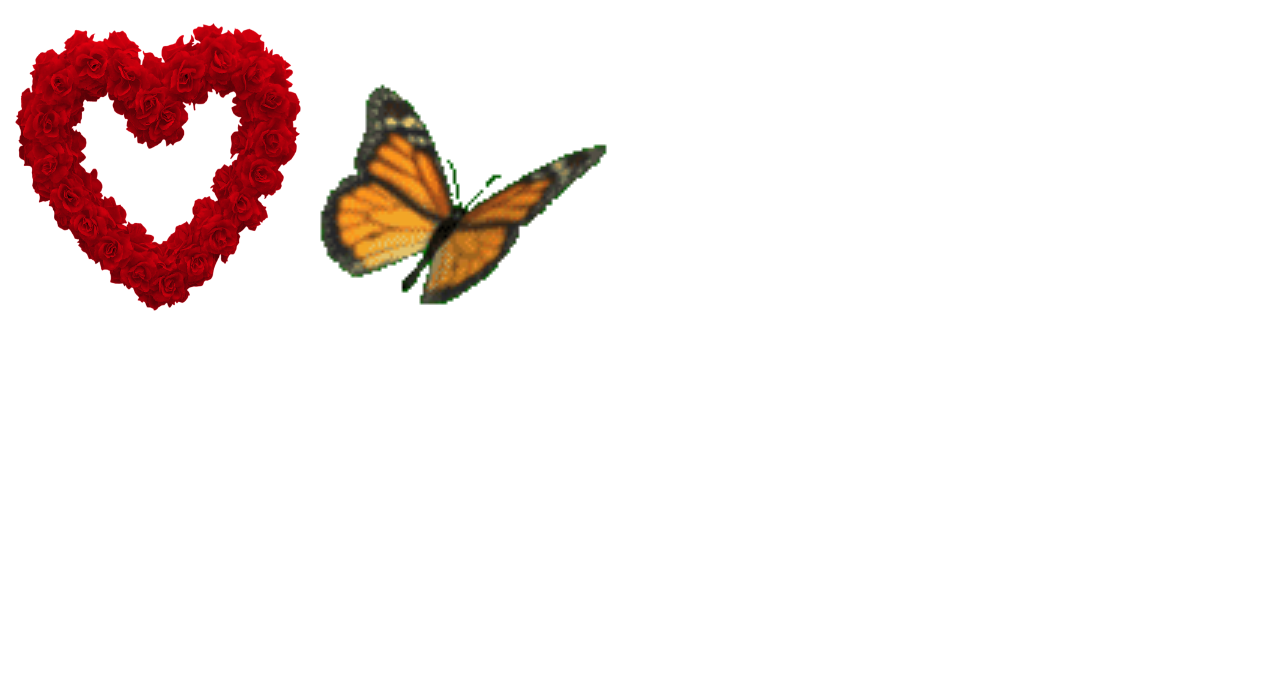
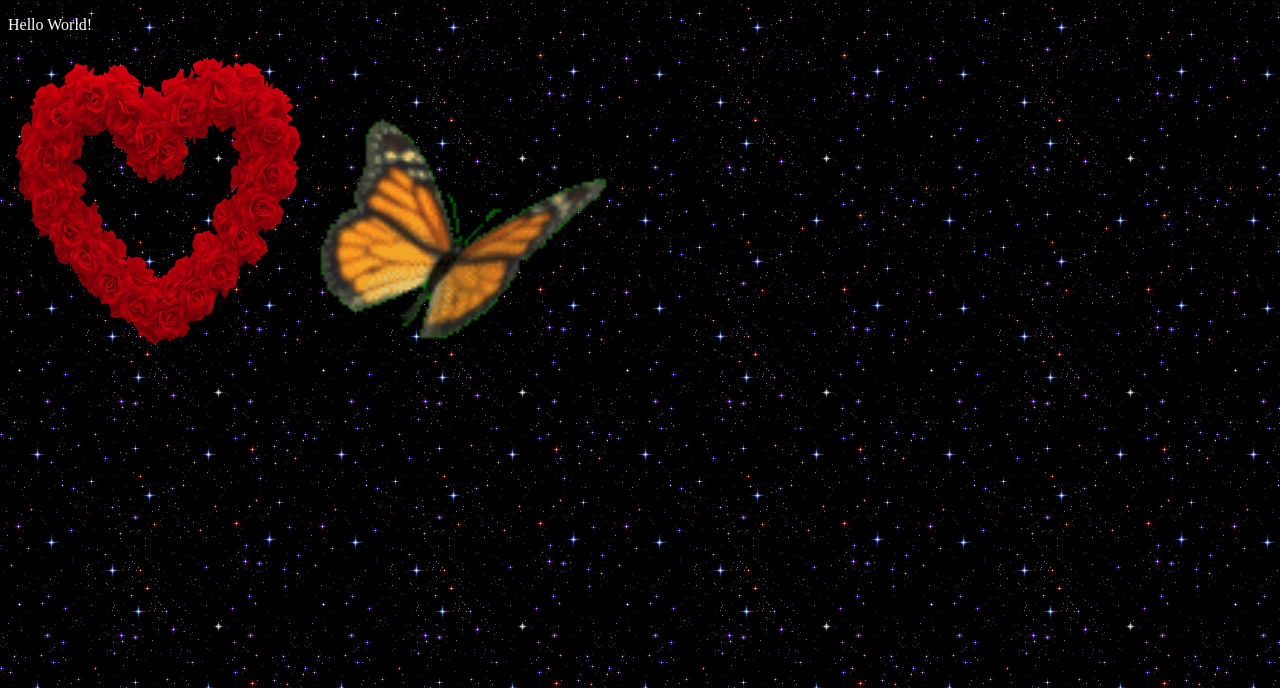
Before and after one commit to statonv/website-host, a plain HTML site: page index.html in a window 1280 px wide. Shown: the part 112-800 px from the top of the page. Drawn offline with Linux system fonts and the light colour scheme.

Commit message:
spruced it up

```diff
--- a/index.html
+++ b/index.html
@@ -1,15 +1,23 @@
 <!DOCTYPE html>
 <html lang="en">
 <head>
+    <link rel="stylesheet" href="./style.css">
     <meta charset="UTF-8">
     <meta name="viewport" content="width=device-width, initial-scale=1.0">
     <title>staton-v</title>
+
 </head>
+
 <body>
+
     <h1>Welcome to my static website</h1>
+
     <h2>Love ya maria :D ❤️</h2>
+
+    <p>Hello World!</p>
+
     <img src="./images/rose_heart.png" alt="rose heart" width="300" height="300">
-    <img src="./images/butterfly_gif.gif" alt="rose heart" width="300" height="300">
+    <img src="./images/butterfly.gif" alt="rose heart" width="300" height="300">
 
 </body>
 </html>
--- /dev/null
+++ b/style.css
@@ -0,0 +1,5 @@
+body{
+  background-image: url('./images/stars.gif');
+  background-color: #cccccc;
+  color: white;
+}
```
Also changed, not shown: images/butterfly.gif (renamed from images/butterfly_gif.gif), images/pepe.gif (added), images/stars.gif (added).
